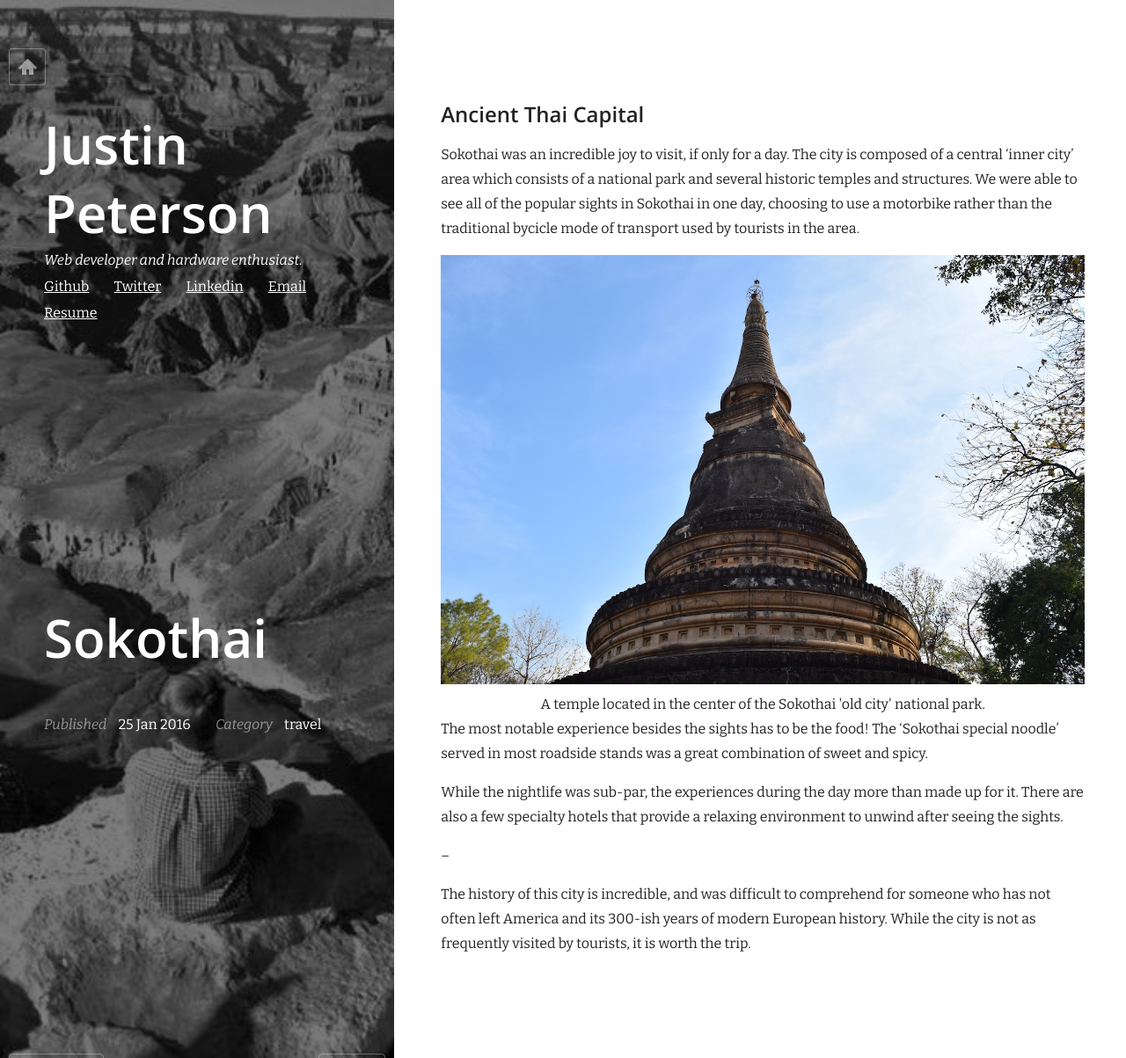
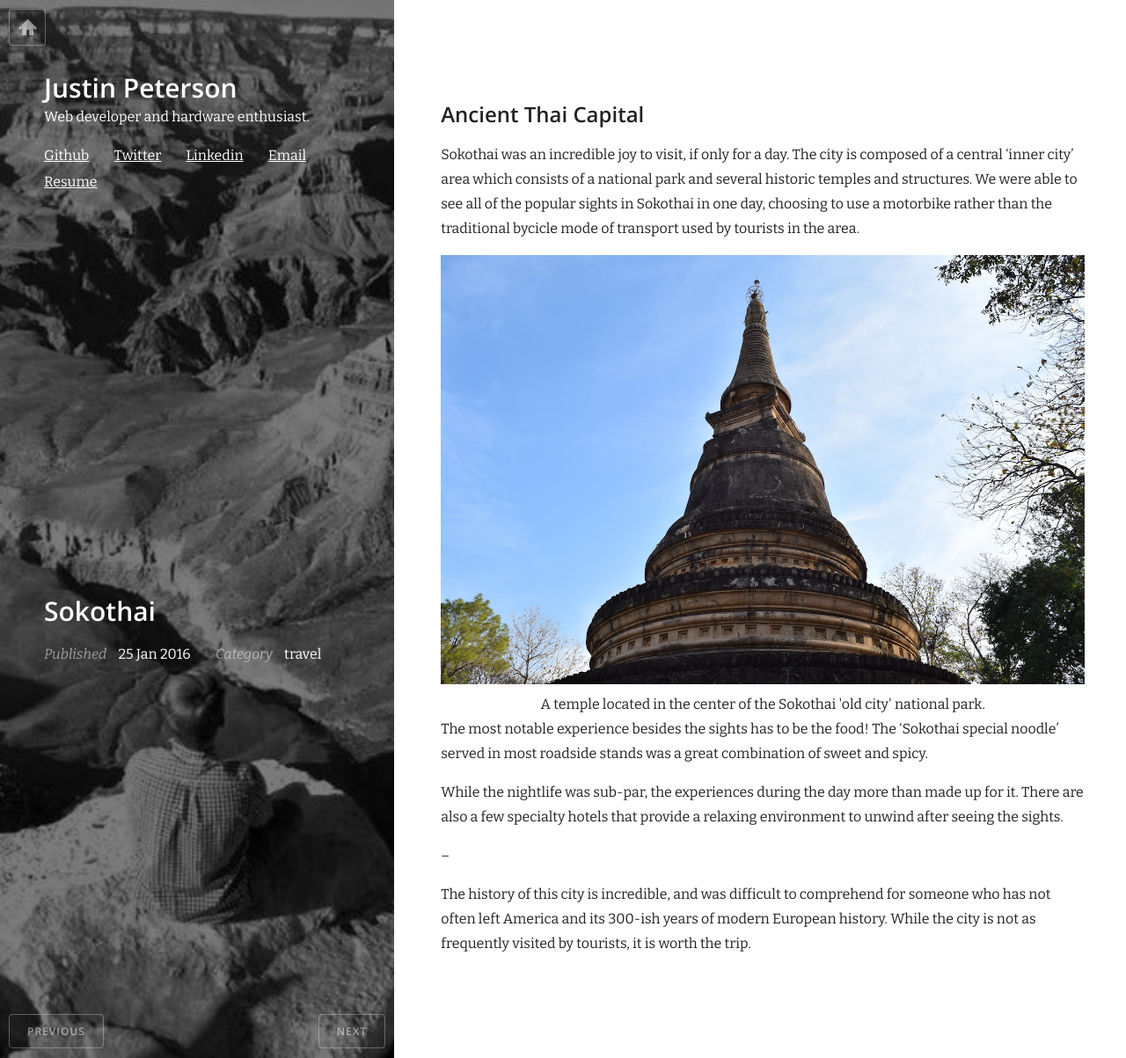
Before and after one commit to jmp3833/jmp3833.github.io, a Jekyll site: the page built from _posts/2016-01-25-sokothai.md, in a window 1280 px wide. Shown: the whole page at 88% size. Built offline with Jekyll 4.4.1, drawn with Linux system fonts in a browser that asks for light colours; nearby versions of some CDN libraries.

Commit message:
Clean up post header and title CSS

```diff
--- a/_layouts/post.html
+++ b/_layouts/post.html
@@ -3,22 +3,18 @@
 ---
 <header style="background-image: url({{ site.baseurl }}{{ page.featured_image }});">
   <div class="container post-container">
-		<ul class="meta">
-			<li>
     <a href="{{ site.baseurl }}/" class="home_button"></a>
-				<ul class="post-external-links">
-				  <li>
+    <div class="post-external-links ">
       <h1>{{ site.title }}</h1>
       <span class="tagline">{{ site.tagline }}</span>
-					</li>
+      <ul class="meta">
         <li><a class="portfolio-link" href="https://github.com/jmp3833">Github</a></li>
         <li><a class="portfolio-link" href="https://twitter.com/JPeterson__">Twitter</a></li>
         <li><a class="portfolio-link" href="https://linkedin.com/in/jmp3833">Linkedin</a></li>
         <li><a class="portfolio-link" href="mailto:jmp3833@rit.edu">Email</a></li>
         <li><a class="portfolio-link" href="{{ site.baseurl }}/staticcontent/resume.pdf">Resume</a></li>
       </ul>
-			</li>
-		</ul>
+    </div>
     <div class="inner-container">
       <h1>{{ page.title }}</h1>
       <ul class="meta">
--- a/css/main.css
+++ b/css/main.css
@@ -35,7 +35,7 @@
 h1 {
   line-height: 1.3;
   font-weight: 600;
-  font-size: 60px;
+  font-size: 30px;
   color: #FFF;
 }
 
@@ -206,7 +206,7 @@
 }
 
 header ul.meta {
-  margin-top: 45px;
+  margin-top: 15px;
   margin-bottom: 10px;
 }
 
```
Lines whose indentation alone changed are shown as unchanged.
